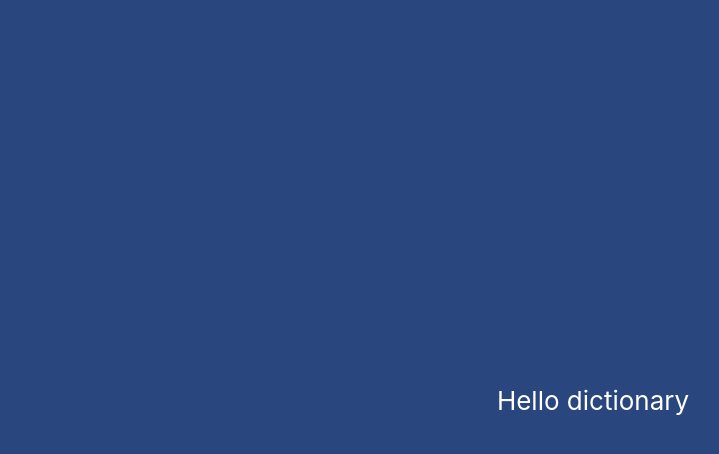
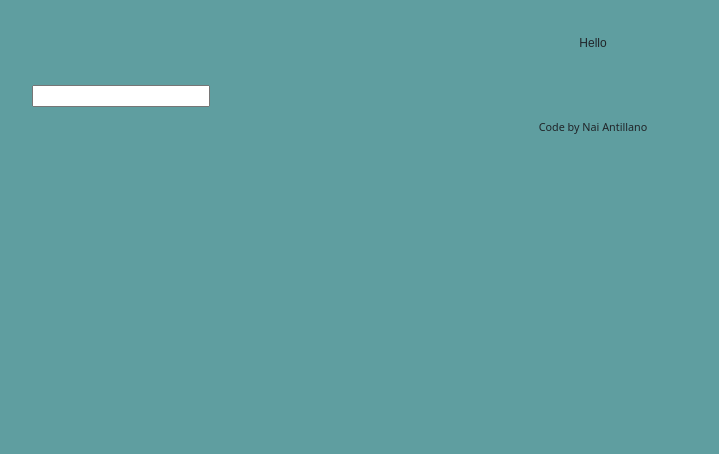
Before and after one commit to naianti/dictionary-project, a React (Create React App) app: page / in a window 1280 px wide. Shown: the top 454 px of the page, without its empty margins (47-766 px from the left). Built offline with nearby package versions, Linux system fonts and the light colour scheme.

Commit message:
added search engine

```diff
--- a/src/App.css
+++ b/src/App.css
@@ -1,10 +1,5 @@
-.App-header {
-  background-color: #2a467e;
-  min-height: 100vh;
-  display: flex;
-  flex-direction: column;
-  align-items: center;
-  justify-content: center;
-  font-size: calc(10px + 2vmin);
-  color: white;
+footer {
+  text-align: center;
+  font-size: 0.9rem;
+  margin: 1rem;
 }
--- a/src/App.js
+++ b/src/App.js
@@ -1,9 +1,16 @@
 import "./App.css";
+import Dictionary from "./Dictionary";
 
 export default function App() {
   return (
     <div className="App">
-      <header className="App-header">Hello dictionary</header>
+      <div className="container">
+        <header className="App-header text-center">Hello</header>
+        <main>
+          <Dictionary />
+        </main>
+        <footer>Code by Nai Antillano</footer>
+      </div>
     </div>
   );
 }
--- /dev/null
+++ b/src/Dictionary.js
@@ -0,0 +1,22 @@
+import React, { useState } from "react";
+
+export default function Dictionary() {
+  let [keyword, setKeyword] = useState("");
+
+  function search(event) {
+    event.preventDefault();
+    alert(`Searching for ${keyword}`);
+  }
+
+  function handleKeywordChange(event) {
+    setKeyword(event.target.value);
+  }
+
+  return (
+    <div className="Dictionary">
+      <form onSubmit={search}>
+        <input type="search" onChange={handleKeywordChange} />
+      </form>
+    </div>
+  );
+}
--- a/src/index.css
+++ b/src/index.css
@@ -1,13 +1,25 @@
-body {
+* {
+  box-sizing: border-box;
   margin: 0;
-  font-family: -apple-system, BlinkMacSystemFont, 'Segoe UI', 'Roboto', 'Oxygen',
-    'Ubuntu', 'Cantarell', 'Fira Sans', 'Droid Sans', 'Helvetica Neue',
-    sans-serif;
-  -webkit-font-smoothing: antialiased;
-  -moz-osx-font-smoothing: grayscale;
+  padding: 0;
 }
 
-code {
-  font-family: source-code-pro, Menlo, Monaco, Consolas, 'Courier New',
-    monospace;
+body {
+  background-color: cadetblue;
 }
+
+html {
+  font-size: 62.5%;
+}
+
+header {
+  font-family: "Rubik", sans-serif;
+  margin: 2.8rem;
+  text-align: center;
+}
+
+@media (min-width: 800px) {
+  html {
+    font-size: 75%;
+  }
+}
```
